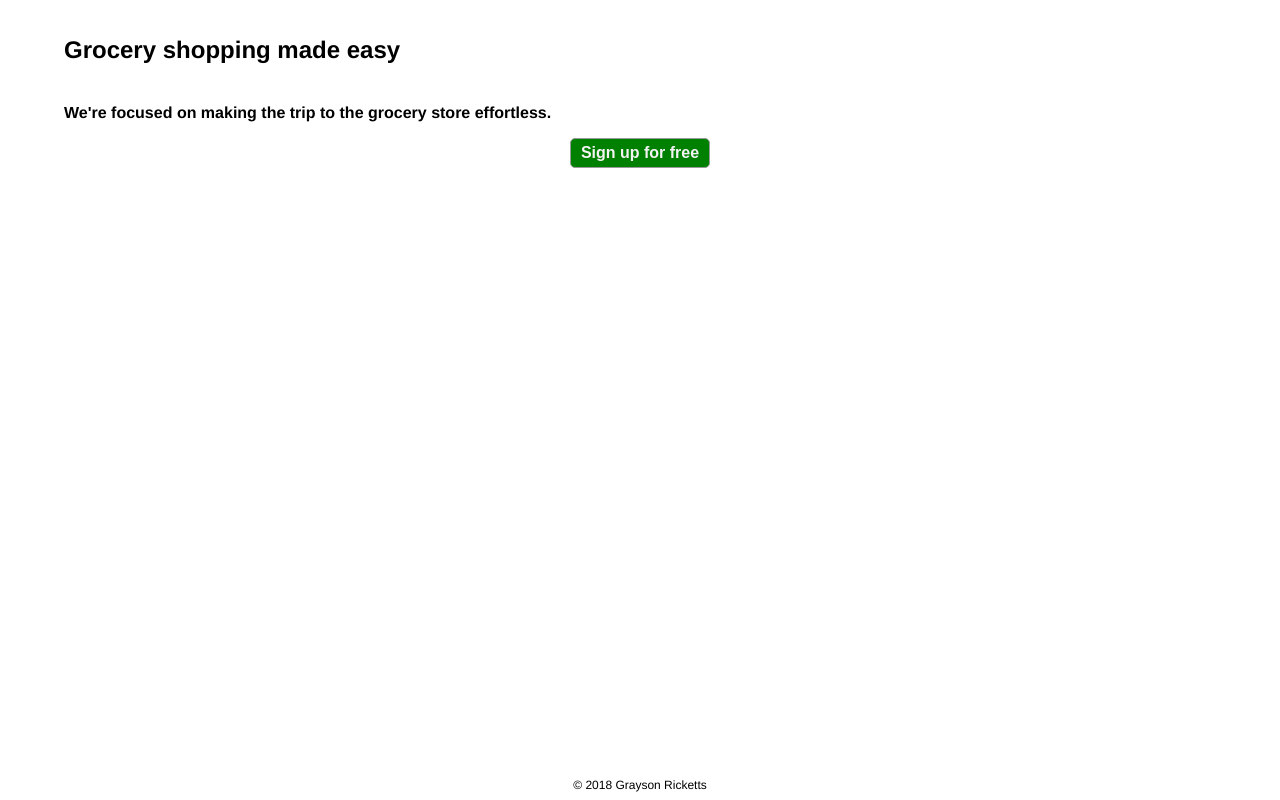
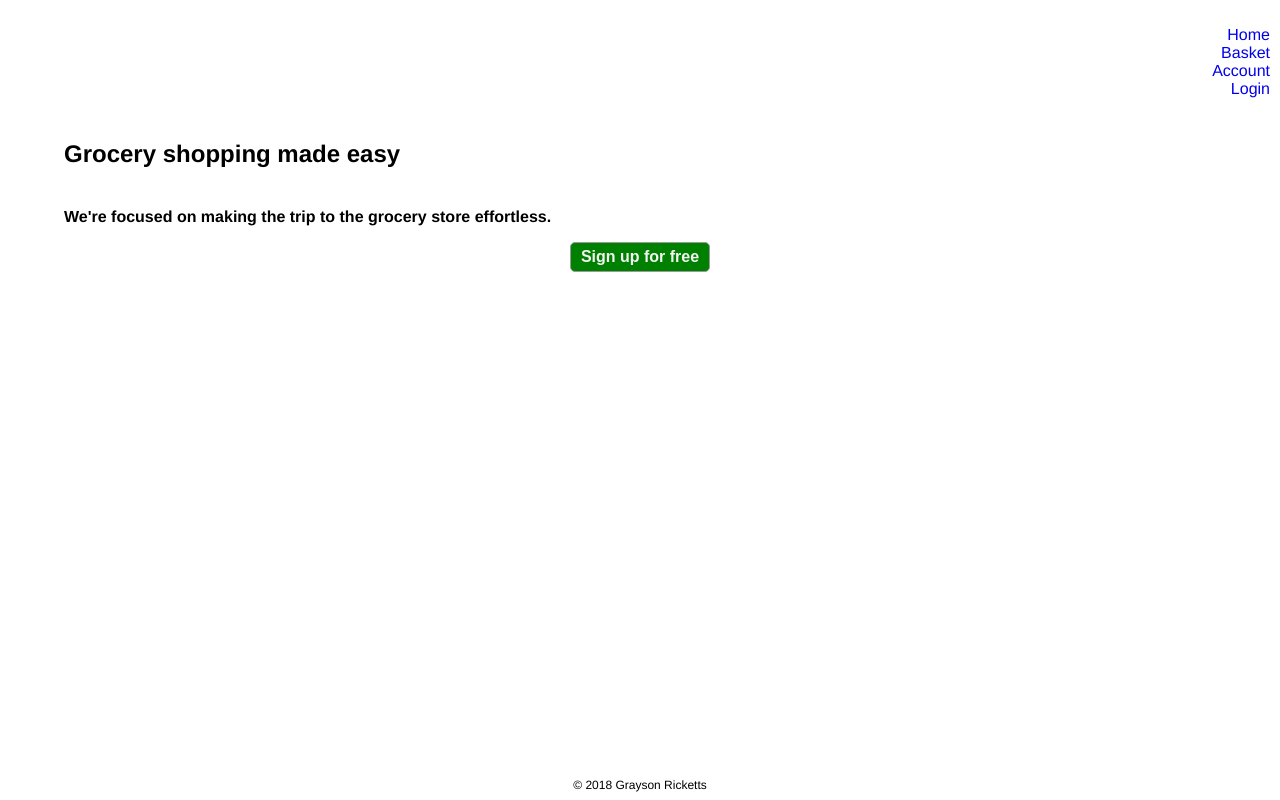
Before and after one commit to GraysonRicketts/Grocer, a React (Create React App) app: page / in a window 1280 px wide. Built offline with nearby package versions, Linux system fonts and the light colour scheme.

Commit message:
Add links to header

```diff
--- a/src/App.css
+++ b/src/App.css
@@ -32,6 +32,18 @@ body {
 
 .header {
   padding: 10px;
+}
+
+.header ul {
+  text-align: right;
+}
+
+.header li {
+  list-style-type: none;
+}
+
+.header a {
+  text-decoration: none;
 }
 
 .search input[type=text] {
--- a/src/Header.js
+++ b/src/Header.js
@@ -7,6 +7,15 @@ class Header extends React.Component {
         <header>
           {this.props.title}
         </header>
+
+        <nav>
+          <ul>
+            <li><a href="/">Home</a></li>
+            <li><a href="/basket">Basket</a></li>
+            <li><a href="/account">Account</a></li>
+            <li><a href="/login">Login</a></li>
+          </ul>
+        </nav>
       </div>
     );
   }
```
